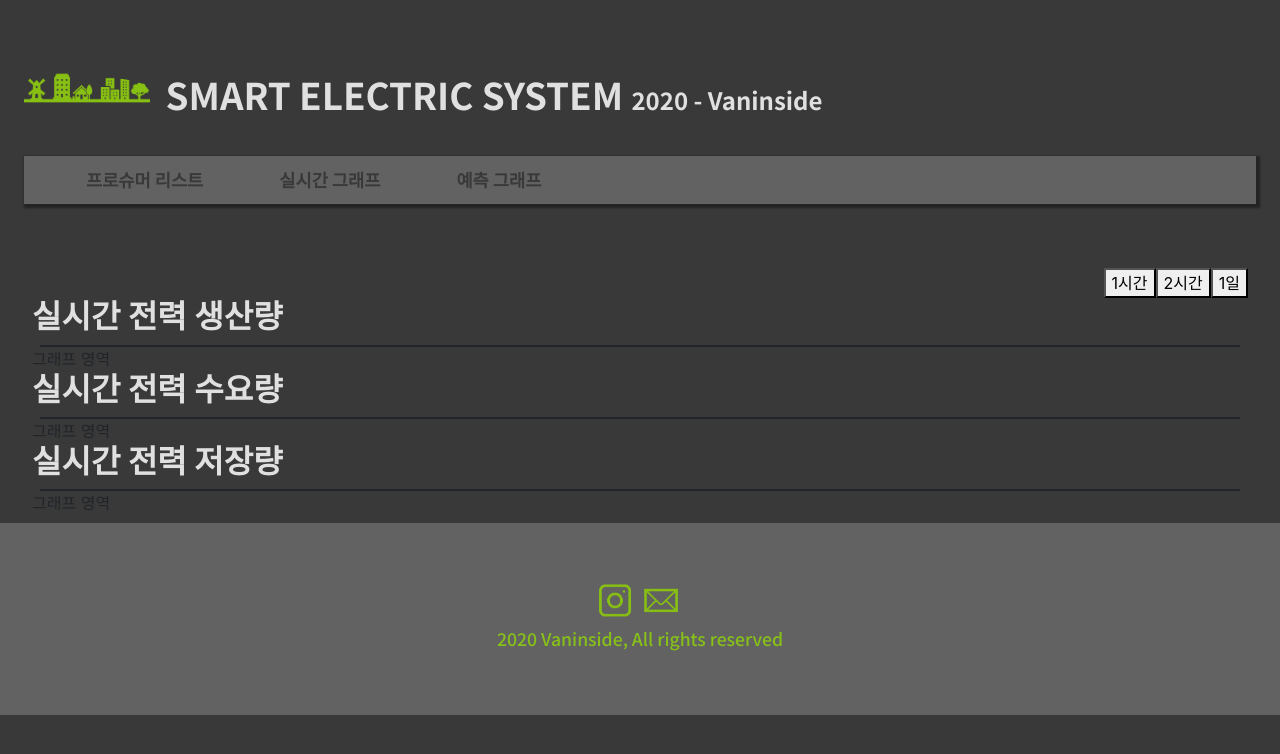
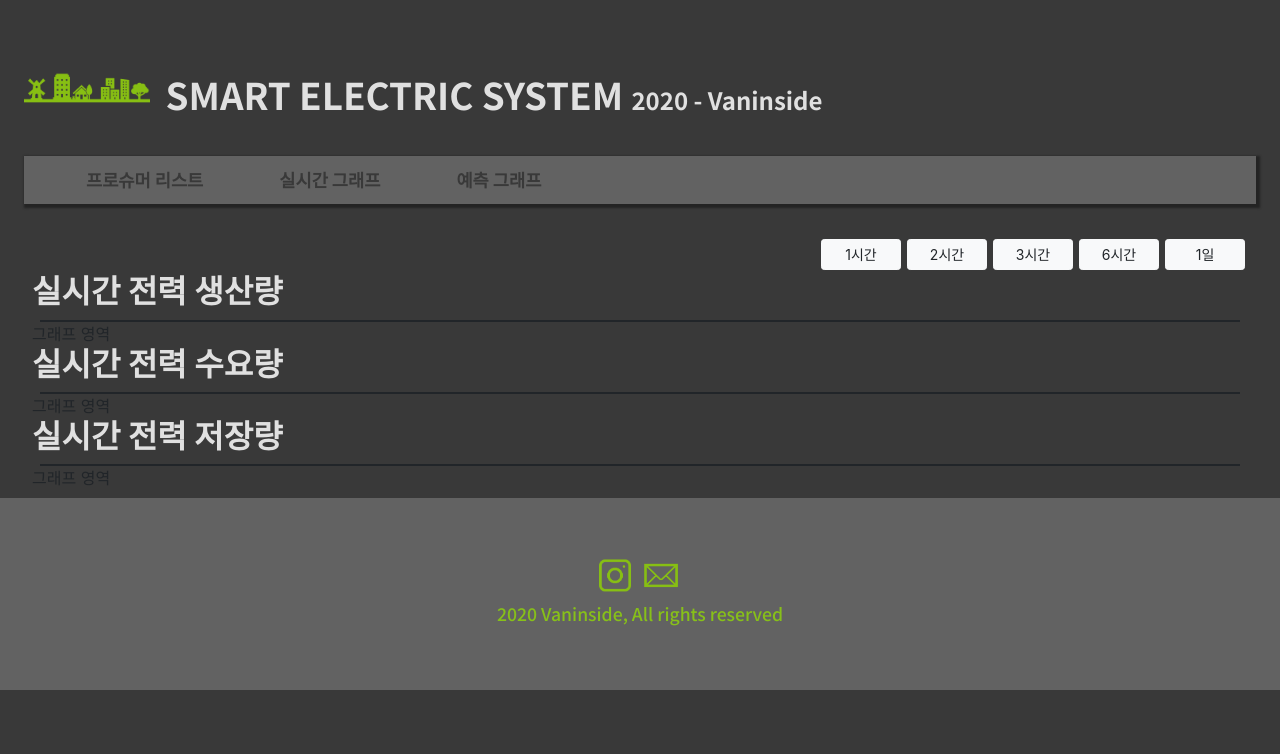
Before and after one commit to freedomchurl/ElectricData2020, a Vue app in the folder WebDashBoard/electric2020/: page / in a window 1280 px wide. Shown: the top 754 px of the page. Built offline with nearby package versions, Linux system fonts and the light colour scheme.

Commit message:
Backup Web

```diff
--- a/WebDashBoard/electric2020/src/Main.vue
+++ b/WebDashBoard/electric2020/src/Main.vue
@@ -1,9 +1,7 @@
 <template>
   <div id="main">
       <div id="timezone">
-          <button class="timeclass">1시간</button>
-          <button class="timeclass">2시간</button>
-          <button class="timeclass">1일</button>
+          <button v-bind:class="timebutton" v-for="(time,index) in timelist" v-bind:key="index">{{time}}</button>
       </div>
       <div>
           <h2>실시간 전력 생산량</h2>
@@ -27,7 +25,8 @@
 export default {
   data(){
     return {
-      logo : 3//require('../../../static/img/smartwatch.png')
+      timelist:['1시간','2시간','3시간','6시간','1일'],
+      timebutton:'timeclass btn btn-light btn-sm'
     }
   }
 }
@@ -52,7 +51,8 @@ export default {
     justify-content: flex-end;
   }
   .timeclass{
-
+    width: 5rem;
+    margin: 3px;
   }
 
 </style>
--- a/WebDashBoard/electric2020/src/Menu.vue
+++ b/WebDashBoard/electric2020/src/Menu.vue
@@ -23,7 +23,7 @@ export default {
     font-family: 'Noto Sans KR', sans-serif;
     height: 3rem;
     padding: 0rem 0rem 0rem 1.5rem;
-    margin:1rem 1.5rem 4rem 1.5rem;
+    margin:1rem 1.5rem 2rem 1.5rem;
     background-color:rgb(98,98,98);
     display:flex;
     box-shadow: 2px 2px 2px 2px #232323;
```
